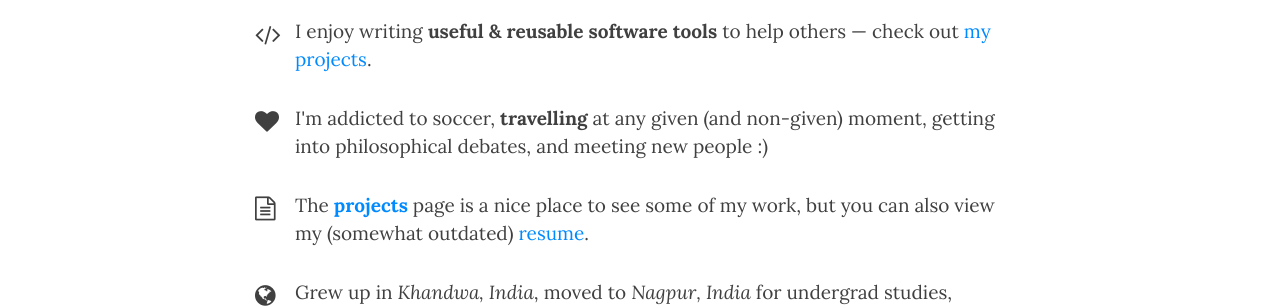
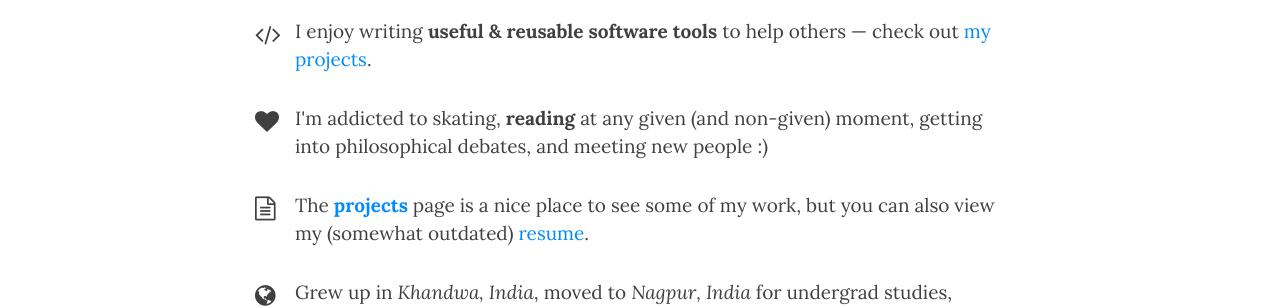
Before and after one commit to shahrajat/shahrajat.github.io, a Jekyll site: the page built from aboutme.html, in a window 1280 px wide and 900 px high, scrolled down 392 px. Shown: the part 154-462 px from the top of the window. Built offline with Jekyll 4.4.1, drawn with Linux system fonts in a browser that asks for light colours; nearby versions of some CDN libraries.

Commit message:
Updated aboutme.html

```diff
--- a/aboutme.html
+++ b/aboutme.html
@@ -28,7 +28,7 @@ I enjoy writing <strong>useful & reusable software tools</strong> to help others
 
 <p class="about-text">
 <span class="fa fa-heart about-icon"></span>
-I'm addicted to soccer, <strong>travelling</strong> at any given (and non-given) moment, getting into philosophical debates,
+I'm addicted to skating, <strong>reading</strong> at any given (and non-given) moment, getting into philosophical debates,
 and meeting new people :)
 </p>
 
```
